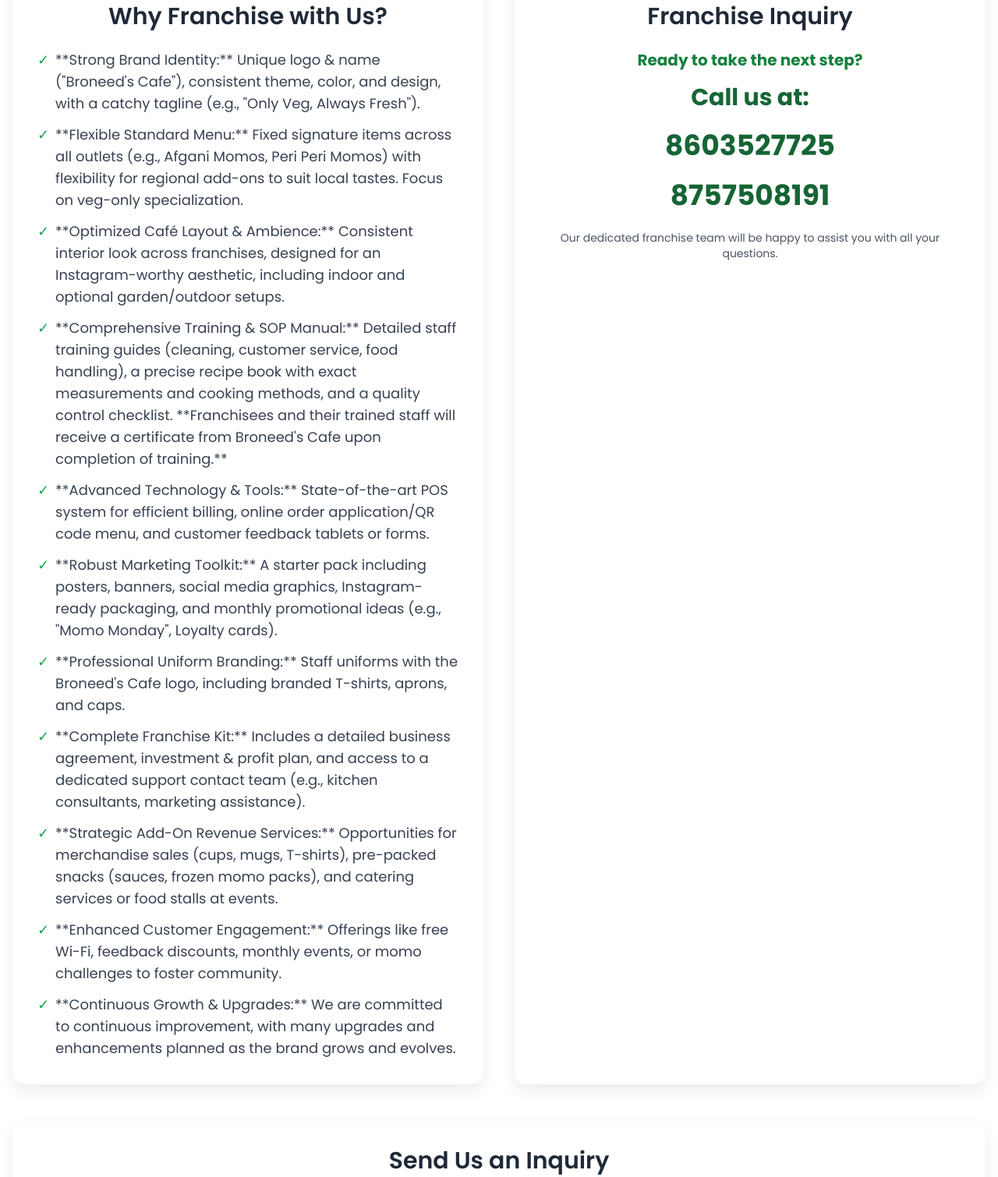
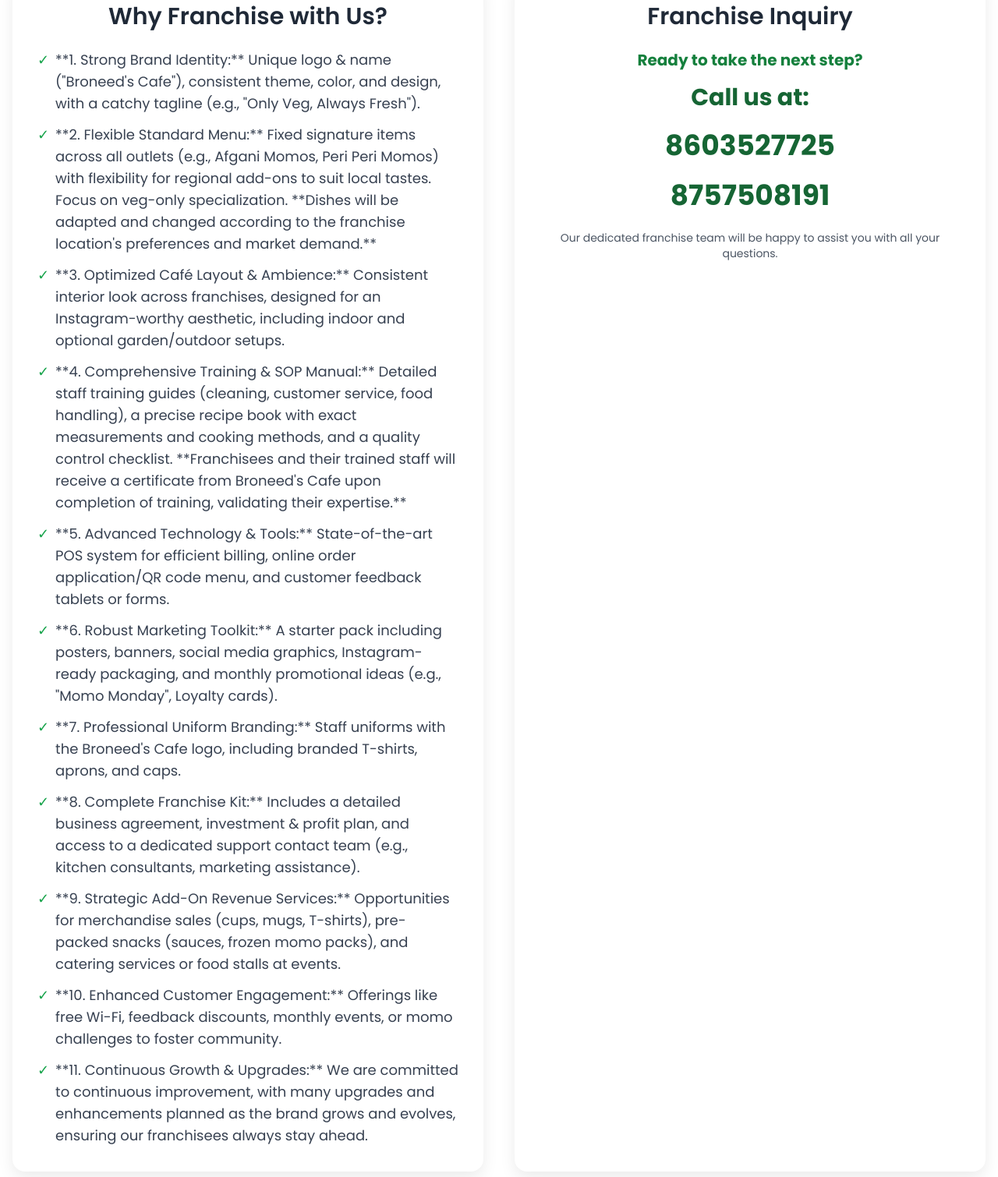
Before and after one commit to trendhiveacademy/broneedscafe, a plain HTML site: page index.html in a window 1280 px wide. Shown: the part 2500-4010 px from the top of the page at 78% size. Drawn offline with nearby package versions, Linux system fonts and the light colour scheme.

Commit message:
Update index.html

```diff
--- a/index.html
+++ b/index.html
@@ -453,17 +453,17 @@
                 <div class="card slide-in-left">
                     <h3 class="text-3xl font-semibold text-gray-800 mb-6">Why Franchise with Us?</h3>
                     <ul class="text-left text-lg space-y-3 text-gray-700">
-                        <li class="flex items-start"><span class="mr-2 text-green-600">&#10003;</span> **Strong Brand Identity:** Unique logo & name ("Broneed's Cafe"), consistent theme, color, and design, with a catchy tagline (e.g., "Only Veg, Always Fresh").</li>
-                        <li class="flex items-start"><span class="mr-2 text-green-600">&#10003;</span> **Flexible Standard Menu:** Fixed signature items across all outlets (e.g., Afgani Momos, Peri Peri Momos) with flexibility for regional add-ons to suit local tastes. Focus on veg-only specialization.</li>
-                        <li class="flex items-start"><span class="mr-2 text-green-600">&#10003;</span> **Optimized Café Layout & Ambience:** Consistent interior look across franchises, designed for an Instagram-worthy aesthetic, including indoor and optional garden/outdoor setups.</li>
-                        <li class="flex items-start"><span class="mr-2 text-green-600">&#10003;</span> **Comprehensive Training & SOP Manual:** Detailed staff training guides (cleaning, customer service, food handling), a precise recipe book with exact measurements and cooking methods, and a quality control checklist. **Franchisees and their trained staff will receive a certificate from Broneed's Cafe upon completion of training.**</li>
-                        <li class="flex items-start"><span class="mr-2 text-green-600">&#10003;</span> **Advanced Technology & Tools:** State-of-the-art POS system for efficient billing, online order application/QR code menu, and customer feedback tablets or forms.</li>
-                        <li class="flex items-start"><span class="mr-2 text-green-600">&#10003;</span> **Robust Marketing Toolkit:** A starter pack including posters, banners, social media graphics, Instagram-ready packaging, and monthly promotional ideas (e.g., "Momo Monday", Loyalty cards).</li>
-                        <li class="flex items-start"><span class="mr-2 text-green-600">&#10003;</span> **Professional Uniform Branding:** Staff uniforms with the Broneed's Cafe logo, including branded T-shirts, aprons, and caps.</li>
-                        <li class="flex items-start"><span class="mr-2 text-green-600">&#10003;</span> **Complete Franchise Kit:** Includes a detailed business agreement, investment & profit plan, and access to a dedicated support contact team (e.g., kitchen consultants, marketing assistance).</li>
-                        <li class="flex items-start"><span class="mr-2 text-green-600">&#10003;</span> **Strategic Add-On Revenue Services:** Opportunities for merchandise sales (cups, mugs, T-shirts), pre-packed snacks (sauces, frozen momo packs), and catering services or food stalls at events.</li>
-                        <li class="flex items-start"><span class="mr-2 text-green-600">&#10003;</span> **Enhanced Customer Engagement:** Offerings like free Wi-Fi, feedback discounts, monthly events, or momo challenges to foster community.</li>
-                        <li class="flex items-start"><span class="mr-2 text-green-600">&#10003;</span> **Continuous Growth & Upgrades:** We are committed to continuous improvement, with many upgrades and enhancements planned as the brand grows and evolves.</li>
+                        <li class="flex items-start"><span class="mr-2 text-green-600">&#10003;</span> **1. Strong Brand Identity:** Unique logo & name ("Broneed's Cafe"), consistent theme, color, and design, with a catchy tagline (e.g., "Only Veg, Always Fresh").</li>
+                        <li class="flex items-start"><span class="mr-2 text-green-600">&#10003;</span> **2. Flexible Standard Menu:** Fixed signature items across all outlets (e.g., Afgani Momos, Peri Peri Momos) with flexibility for regional add-ons to suit local tastes. Focus on veg-only specialization. **Dishes will be adapted and changed according to the franchise location's preferences and market demand.**</li>
+                        <li class="flex items-start"><span class="mr-2 text-green-600">&#10003;</span> **3. Optimized Café Layout & Ambience:** Consistent interior look across franchises, designed for an Instagram-worthy aesthetic, including indoor and optional garden/outdoor setups.</li>
+                        <li class="flex items-start"><span class="mr-2 text-green-600">&#10003;</span> **4. Comprehensive Training & SOP Manual:** Detailed staff training guides (cleaning, customer service, food handling), a precise recipe book with exact measurements and cooking methods, and a quality control checklist. **Franchisees and their trained staff will receive a certificate from Broneed's Cafe upon completion of training, validating their expertise.**</li>
+                        <li class="flex items-start"><span class="mr-2 text-green-600">&#10003;</span> **5. Advanced Technology & Tools:** State-of-the-art POS system for efficient billing, online order application/QR code menu, and customer feedback tablets or forms.</li>
+                        <li class="flex items-start"><span class="mr-2 text-green-600">&#10003;</span> **6. Robust Marketing Toolkit:** A starter pack including posters, banners, social media graphics, Instagram-ready packaging, and monthly promotional ideas (e.g., "Momo Monday", Loyalty cards).</li>
+                        <li class="flex items-start"><span class="mr-2 text-green-600">&#10003;</span> **7. Professional Uniform Branding:** Staff uniforms with the Broneed's Cafe logo, including branded T-shirts, aprons, and caps.</li>
+                        <li class="flex items-start"><span class="mr-2 text-green-600">&#10003;</span> **8. Complete Franchise Kit:** Includes a detailed business agreement, investment & profit plan, and access to a dedicated support contact team (e.g., kitchen consultants, marketing assistance).</li>
+                        <li class="flex items-start"><span class="mr-2 text-green-600">&#10003;</span> **9. Strategic Add-On Revenue Services:** Opportunities for merchandise sales (cups, mugs, T-shirts), pre-packed snacks (sauces, frozen momo packs), and catering services or food stalls at events.</li>
+                        <li class="flex items-start"><span class="mr-2 text-green-600">&#10003;</span> **10. Enhanced Customer Engagement:** Offerings like free Wi-Fi, feedback discounts, monthly events, or momo challenges to foster community.</li>
+                        <li class="flex items-start"><span class="mr-2 text-green-600">&#10003;</span> **11. Continuous Growth & Upgrades:** We are committed to continuous improvement, with many upgrades and enhancements planned as the brand grows and evolves, ensuring our franchisees always stay ahead.</li>
                     </ul>
                 </div>
                 <div class="card slide-in-right">
```
